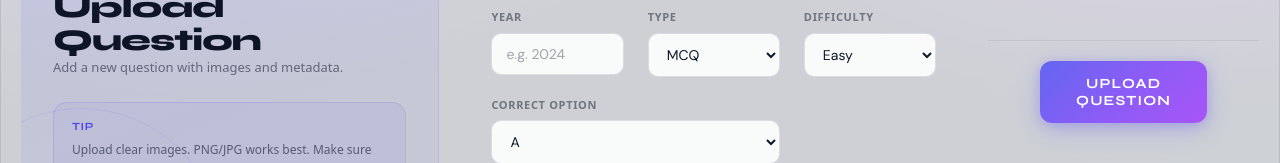
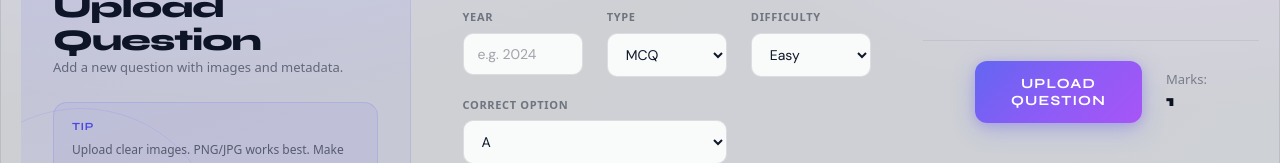
Before and after one commit to HariHaran9209/Reflecta, a React app in the folder frontend/: page /admin-upload in a window 1280 px wide. Shown: the part 338-501 px from the top of the page. Built offline with nearby package versions, Linux system fonts and the light colour scheme; no server answers; the HTML template or start-up script is replaced by a standard one.

Commit message:
Update AdminDashboard.jsx

```diff
--- a/frontend/src/components/AdminDashboard.jsx
+++ b/frontend/src/components/AdminDashboard.jsx
@@ -108,7 +108,7 @@ function AdminDashboard() {
     const handleSubmit = async (e) => {
         e.preventDefault()
 
-        const formData = new FormData();
+        const formData = new FormData()
         formData.append("subjectId", subjectId)
         formData.append("chapterId", chapterId)
         formData.append("year", year)
@@ -332,13 +332,8 @@ function AdminDashboard() {
                     <button className="admin-button" type="submit">
                         Upload Question
                     </button>
-                </div>
-
-                {/* Mobile-only actions grid (hidden on desktop via CSS) */}
-                <div className="admin-actions-grid" style={{display:'none'}}>
-                    <button className="admin-button" type="submit">Upload Question</button>
-                    <div className="admin-meta">
-                        Marks: <span className="admin-meta-strong">{marks}</span>
+                    <div className="admin-footer-marks">
+                        Marks: <strong>{marks}</strong>
                     </div>
                 </div>
 
```
